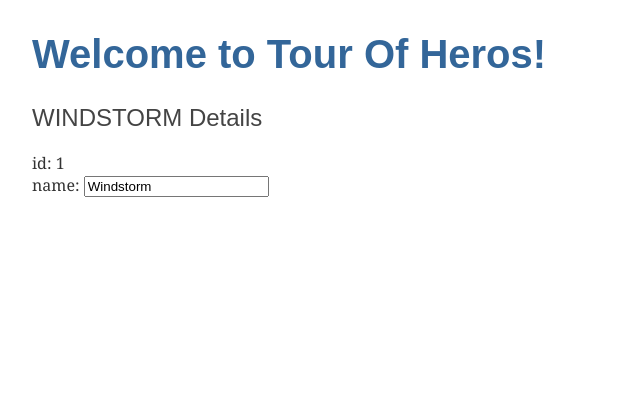
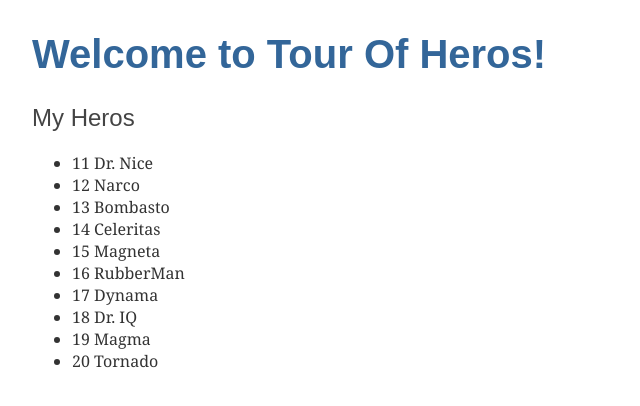
Before and after one commit to rpdedeus/pcfangular, an Angular app: page / in a window 1280 px wide. Shown: the top 406 px of the page, without its empty margins (0-640 px from the left). Built offline with nearby package versions, Linux system fonts and the light colour scheme.

Commit message:
Display a list of heroes.

```diff
--- a/src/app/heros/heros.component.html
+++ b/src/app/heros/heros.component.html
@@ -1,4 +1,12 @@
-<h2>{{hero.name | uppercase}} Details</h2>
+<h2> My Heros </h2>
+
+<ul class="heroes">
+  <li *ngFor="let hero of heroes">
+    <span class="badge">{{hero.id}}</span> {{hero.name}}
+  </li>
+</ul>
+
+<!-- <h2>{{hero.name | uppercase}} Details</h2>
 
 <div>
   <span>id: </span>
@@ -9,4 +17,4 @@
   <label>name:
     <input [(ngModel)]="hero.name" placeholder="name" />
   </label>
-</div>
+</div> -->
--- a/src/app/heros/heros.component.ts
+++ b/src/app/heros/heros.component.ts
@@ -1,4 +1,6 @@
 import { Component, OnInit } from '@angular/core';
+
+import { HEROES } from '../mock-heros';
 
 @Component({
   selector: 'app-heros',
@@ -6,14 +8,12 @@ import { Component, OnInit } from '@angular/core';
 })
 export class HerosComponent implements OnInit {
 
-  hero = {
-    id: 1,
-    name: "Windstorm"
-  }
+  heroes = HEROES;
 
   constructor() { }
 
   ngOnInit() {
+    console.log(this.heroes);
   }
 
 }
--- a/src/app/mock-heros.ts
+++ b/src/app/mock-heros.ts
@@ -1,6 +1,6 @@
 import { Hero } from './hero';
 
-export const HEROS: Hero[] = [
+export const HEROES: Hero[] = [
   { id: 11, name: "Dr. Nice" },
   { id: 12, name: "Narco" },
   { id: 13, name: "Bombasto" },
```
